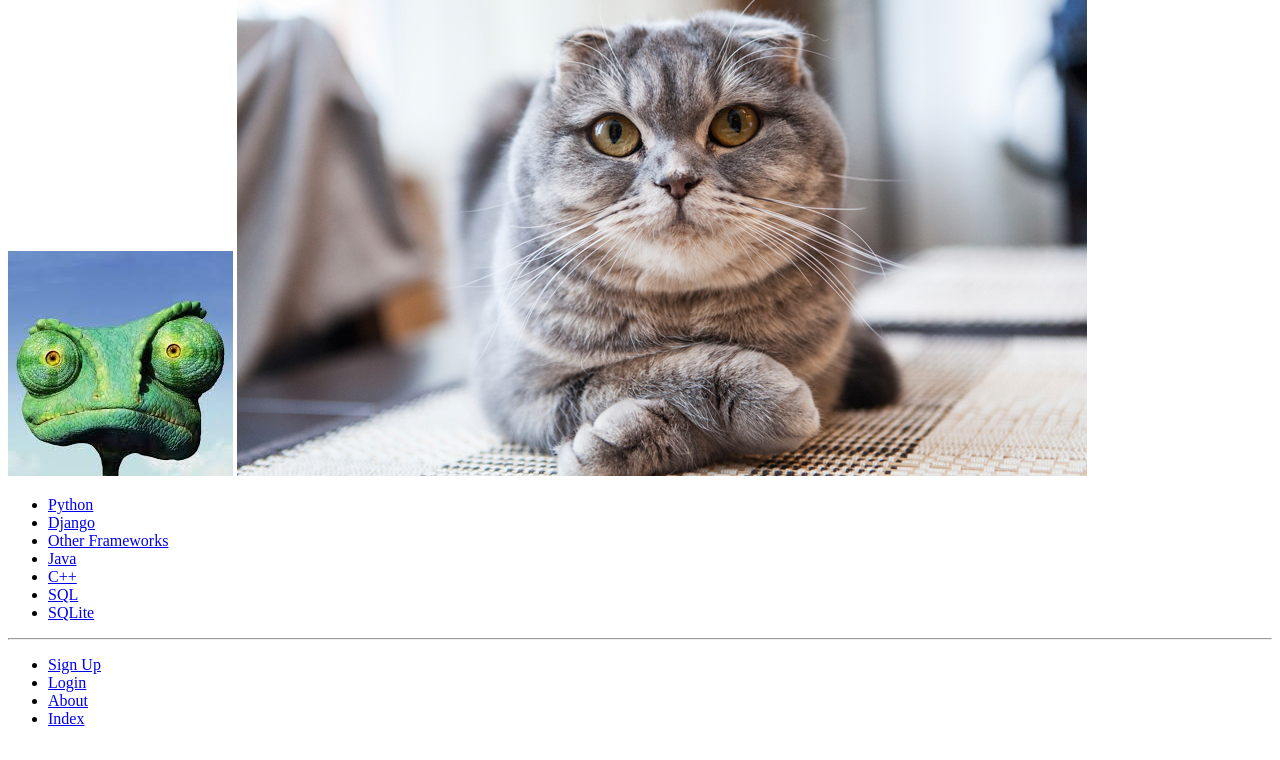
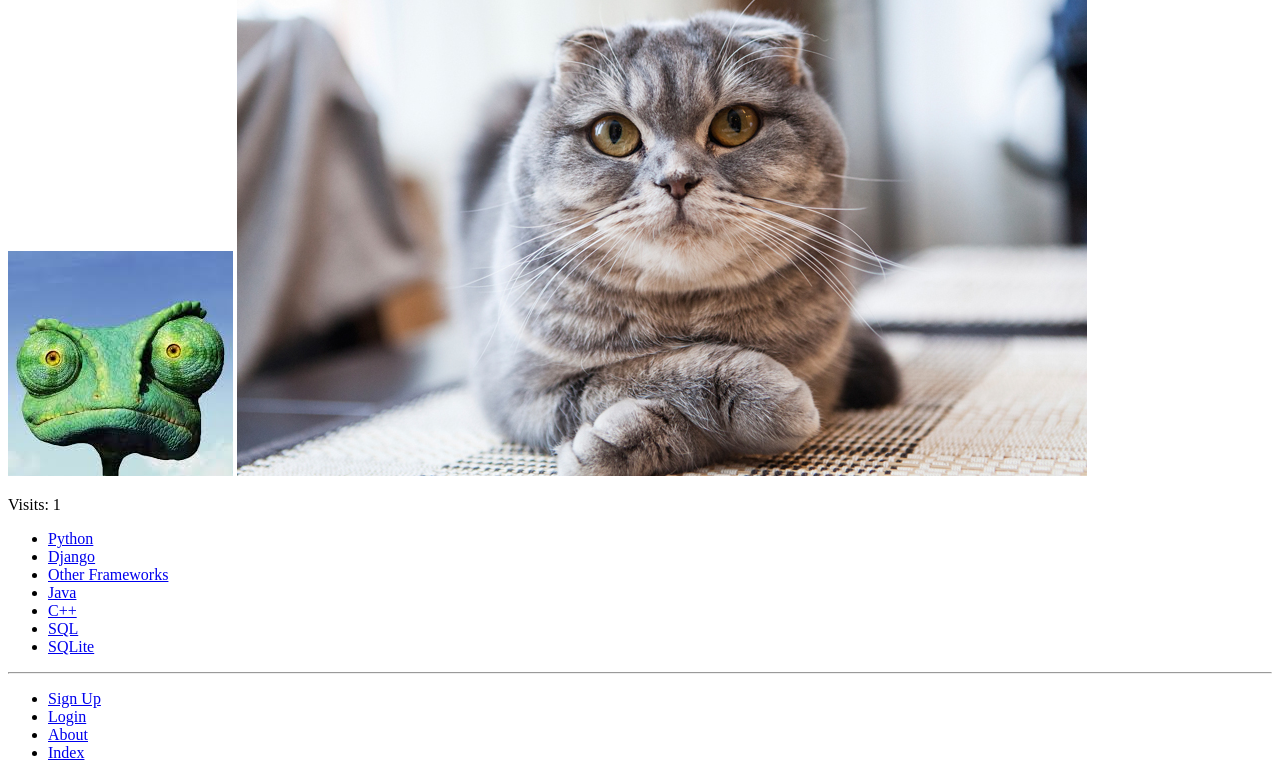
Before and after one commit to amygillies/tango_with_django_project, a Django app: page /rango/about/ in a window 1280 px wide. Shown: the part 117-877 px from the top of the page. Before the commit the page ends 843 px from the top, so only its background shows below. Run offline with Django 3.2, Linux system fonts and the light colour scheme; data comes from the database, SQL or seed files in the repository; both versions use the stored data as it was after the commit.

Commit message:
Chapter 10 and Exercises

```diff
--- a/rango/views.py
+++ b/rango/views.py
@@ -1,3 +1,5 @@
+from datetime import datetime
+
 from django.contrib.auth import authenticate, login, logout
 from django.contrib.auth.decorators import login_required
 from django.http import HttpResponse
@@ -14,15 +16,21 @@ def index(request):
     page_list = Page.objects.order_by('-views')[:5]
 
     context_dict = {}
-    context_dict['boldmessage'] = 'Crunchy, creamy, cookie, candy, cupcake!'
     context_dict['categories'] = category_list
     context_dict['pages'] = page_list
 
-    return render(request, 'rango/index.html', context=context_dict)
+    visitor_cookie_handler(request)
+
+    response = render(request, 'rango/index.html', context=context_dict)
+    return response
 
 
 def about(request):
     context_dict = {'boldmessage': 'This tutorial has been put together by Amy Gillies.'}
+
+    visitor_cookie_handler(request)
+    context_dict['visits'] = request.session['visits']
+
     return render(request, 'rango/about.html', context=context_dict)
 
 
@@ -154,3 +162,29 @@ def restricted(request):
 def user_logout(request):
     logout(request)
     return redirect(reverse('rango:index'))
+
+
+def get_server_side_cookie(request, cookie, default_val=None):
+    val = request.session.get(cookie)
+    if not val:
+        val = default_val
+    return val
+
+
+def visitor_cookie_handler(request):
+    visits = int(get_server_side_cookie(request, 'visits', '1'))
+
+    last_visit_cookie = get_server_side_cookie(request,
+                                               'last_visit',
+                                               str(datetime.now()))
+
+    last_visit_time = datetime.strptime(last_visit_cookie[:-7],
+                                        '%Y-%m-%d %H:%M:%S')
+
+    if (datetime.now() - last_visit_time).days > 0:
+        visits = visits + 1
+        request.session['last_visit'] = str(datetime.now())
+    else:
+        request.session['last_visit'] = last_visit_cookie
+
+    request.session['visits'] = visits
--- a/templates/rango/about.html
+++ b/templates/rango/about.html
@@ -16,5 +16,6 @@
     <div>
         <img src="{% static 'images/rango.jpg' %}" alt="Picture of Rango" />
         <img src="{{ MEDIA_URL }}cat.jpg" alt="Picture of a Cat." />
+        <p>Visits: {{ visits }}</p>
     </div>
 {% endblock %}
```
Also changed, not shown: db.sqlite3.
